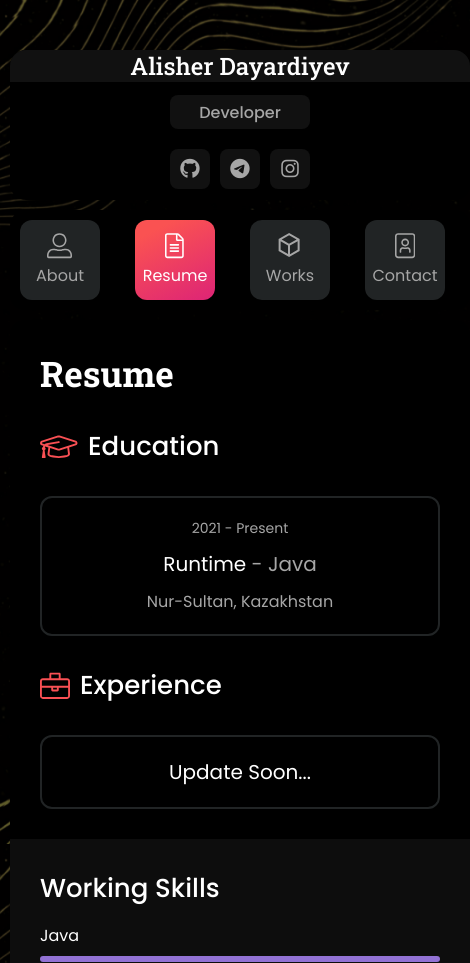
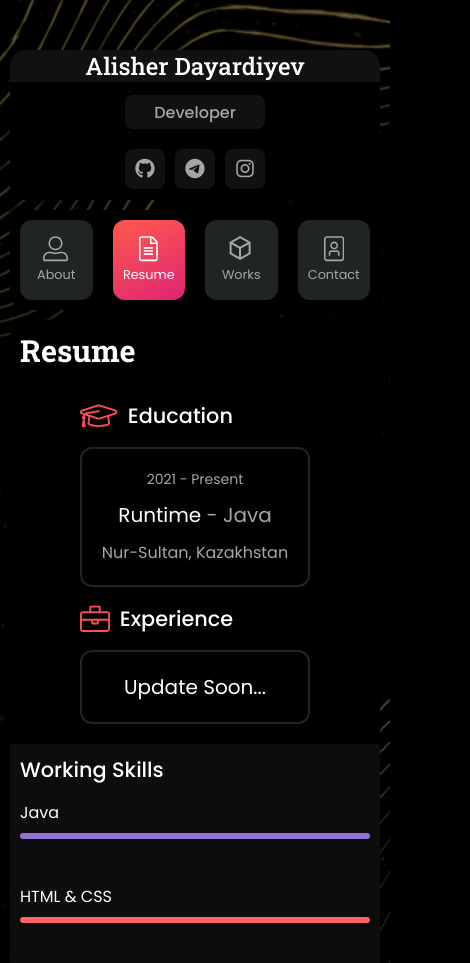
Before and after one commit to Dayardiyev/portfolio, a plain HTML site: page pages/resume.html in a window 390 px wide. Shown: the top 963 px of the page, 470 px wide, since content can reach past the window. Drawn offline with Linux system fonts and the light colour scheme.

Commit message:
Add files via upload

```diff
--- a/style.css
+++ b/style.css
@@ -2,9 +2,9 @@
 	box-sizing: border-box;
 }
 
-
 body{
-	background: url(img/bg.jpg) no-repeat center center fixed;
+	background: url(img/bg.jpg) no-repeat center center;
+	background-color: #000;
 	background-size: cover;
 	margin: 0;
 	color: #fff;
@@ -602,6 +602,10 @@ p{
 	.content-title-bar img{
 		width: 500px;
 	}
+
+	.content-inner{
+		grid-template-columns: 55% 45%;
+	}
 }
 
 
@@ -634,7 +638,7 @@ p{
 
 	.side{
 		margin: 0 auto;
-		width: 50%;
+		/*width: 50%;*/
 		height: 9.375rem;
 	}
 }
@@ -689,10 +693,6 @@ p{
 		margin: 0;
 	}
 
-	.content-item{
-		min-width: none;
-	}
-
 	.content-title span{
 		font-size: 2.2rem;
 	}
@@ -715,13 +715,12 @@ p{
 }
 
 @media (max-width: 465px){
+	::-webkit-scrollbar{
+		width: 0px;
+	}
 	.side{
 		width: 100%;
 	}
-}
-
-
-@media (max-width: 420px){
 	.head-item{
 		flex-direction: column;
 		justify-content: center;
@@ -729,4 +728,31 @@ p{
 		max-width: 80px;
 		height: 80px;
 	}
+
+	.head-item p {
+		font-size: 0.8rem;
+	}
+
+	.content-box{
+		padding: 10px 10px 20px 10px;
+	}
+
+	.content-title span{
+		font-size: 1.9rem;
+	}
+
+	.content-inner{
+		gap: 1rem;
+	}
+	.content-item{
+		min-width: 0px;
+	}
+
+	.resume-title{
+		font-size: 1.3rem;
+	}
+
+	.contact-box{
+		margin-top: 2rem;
+	}
 }
```
Also changed, not shown: index.html (+1 -1 lines), pages/works.html (+2 -2 lines), img/Hoverboard.png (added).
